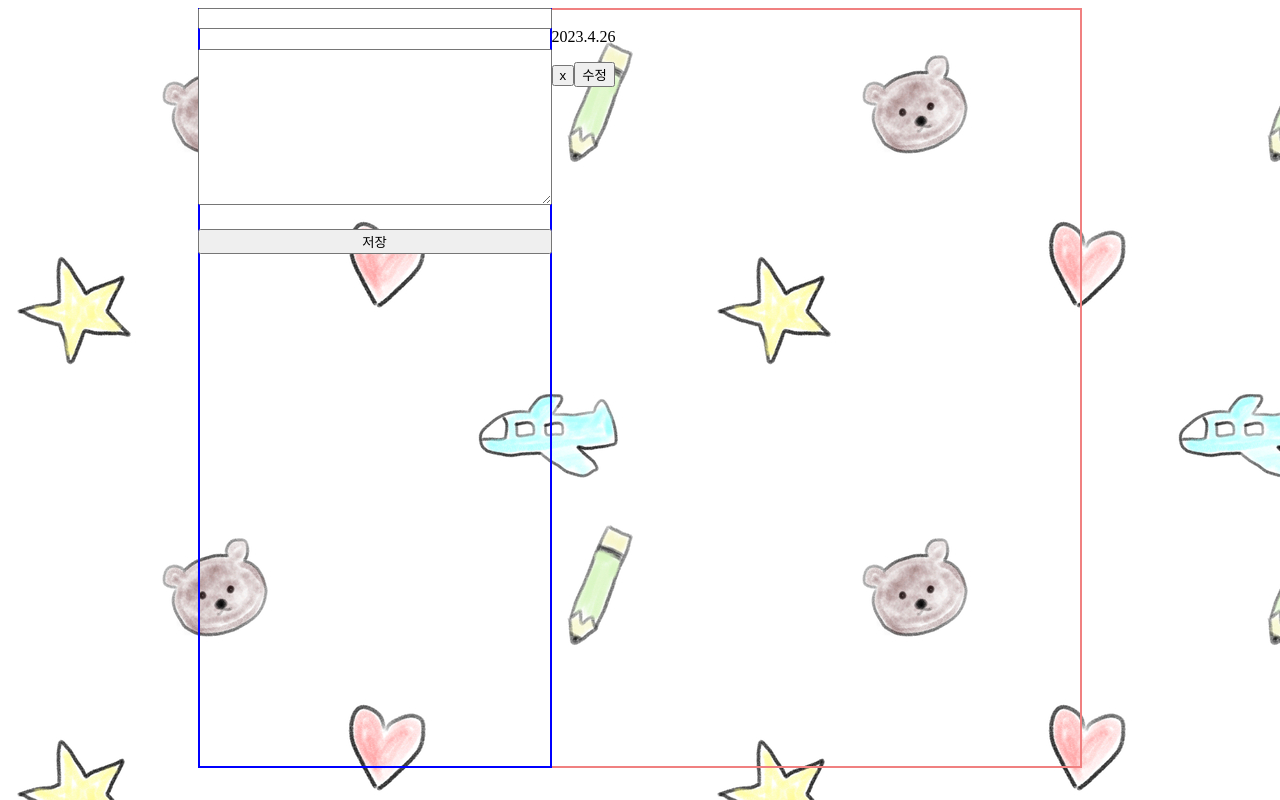
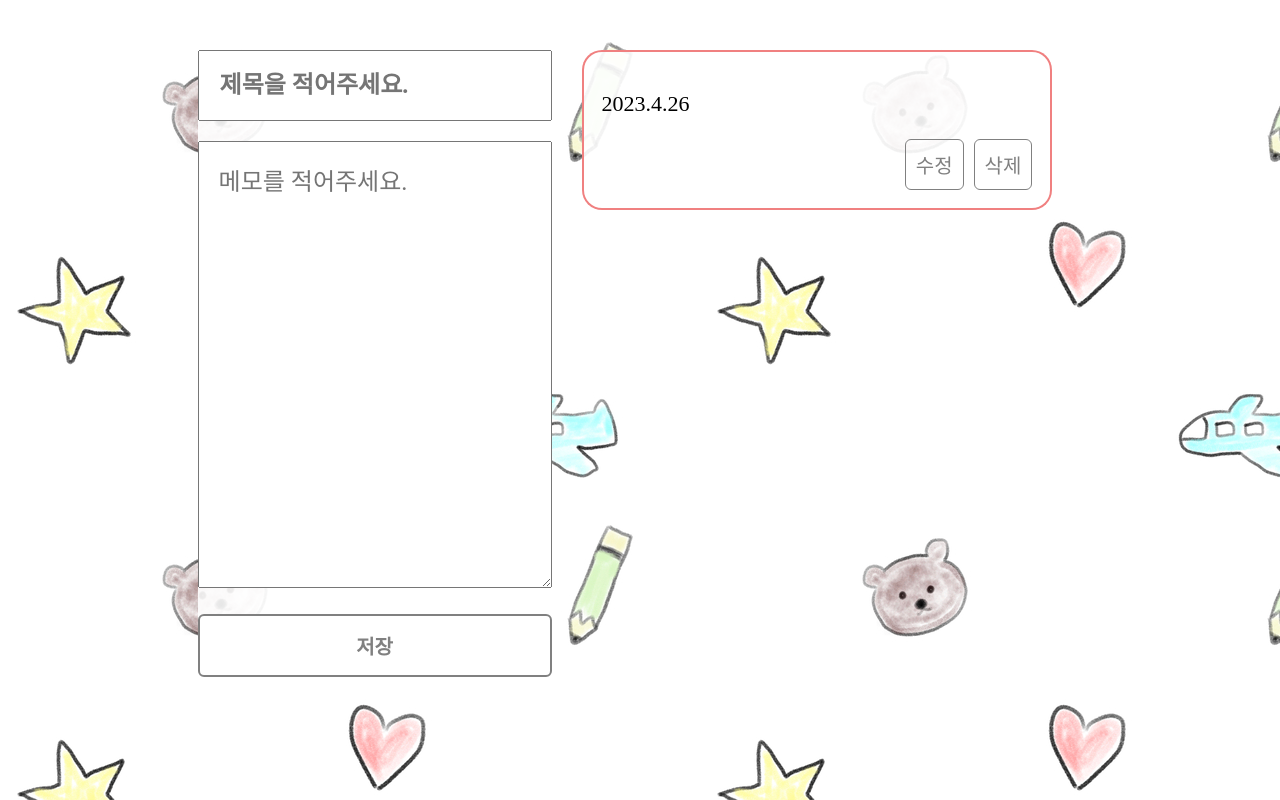
Before and after one commit to JoWonYeong/memo-list, a plain HTML site: page index.html in a window 1280 px wide. Both pictures are taken after a click on the button "저장". Drawn offline with Linux system fonts and the light colour scheme; a web font is replaced by a local one.

Commit message:
css 추가

```diff
--- a/index.html
+++ b/index.html
@@ -7,16 +7,19 @@
   <meta name="viewport" content="width=device-width, initial-scale=1.0">
   <title>메모장</title>
   <link rel="stylesheet" href="style.css">
+
 </head>
 
 <body>
   <main class="main">
     <section class="memo-pad">
-      <input type="text" name="" id="title" class="memo-title" />
+      <div class="memo-box">
+        <input type="text" name="" id="title" placeholder="제목을 적어주세요." class="memo-title" />
 
-      <textarea name="" id="content" cols="30" rows="10" class="memo-content"></textarea>
+        <textarea name="" id="content" cols="30" rows="15" placeholder="메모를 적어주세요." class="memo-content"></textarea>
 
-      <button class="memo-btn">저장</button>
+        <button class="saveBtn">저장</button>
+      </div>
     </section>
 
     <section class="memo-list">
--- a/script.js
+++ b/script.js
@@ -1,5 +1,5 @@
 // localStorage.clear();
-const memoBtn = document.querySelector('.memo-btn');
+const memoBtn = document.querySelector('.saveBtn');
 const main = document.querySelector('.main');
 let memos = JSON.parse(localStorage.getItem('memo'));
 memos = memos ?? [];
@@ -43,26 +43,33 @@ function setMemo() {
   for (let i = memos.length - 1; i >= 0; i--) {
     // article
     let article = document.createElement('article');
+    article.classList.add('list-article');
     article.setAttribute('data-id', memos[i].id);
     // h2 : title
     let title = document.createElement('h2');
+    title.classList.add('list-title');
     title.textContent = memos[i].title;
     // span : date
     let data = document.createElement('span');
     data.textContent = memos[i].date;
     // p : content
     let content = document.createElement('p');
+    content.classList.add('list-content');
     content.textContent = memos[i].content;
-    // button : delteBtn
-    let deleteBtn = document.createElement('button');
-    deleteBtn.classList.add('deleteBtn');
-    deleteBtn.textContent = 'x';
     // button : edit
     let editBtn = document.createElement('button');
     editBtn.classList.add('editBtn');
     editBtn.textContent = '수정';
+    // button : delteBtn
+    let deleteBtn = document.createElement('button');
+    deleteBtn.classList.add('deleteBtn');
+    deleteBtn.textContent = '삭제';
+    // button 2개 감싸는 div
+    let btnWrap = document.createElement('div');
+    btnWrap.classList.add('btnWrap');
+    btnWrap.append(editBtn, deleteBtn);
 
-    article.append(title, data, content, deleteBtn, editBtn);
+    article.append(title, data, content, btnWrap);
     memo_list.append(article);
   }
 
--- a/style.css
+++ b/style.css
@@ -1,33 +1,132 @@
+@font-face {
+  font-family: 'NanumSquareNeo-Variable';
+  src: url('https://cdn.jsdelivr.net/gh/projectnoonnu/noonfonts_11-01@1.0/NanumSquareNeo-Variable.woff2')
+    format('woff2');
+  font-weight: normal;
+  font-style: normal;
+}
 * {
   box-sizing: border-box;
+  font-family: 'NanumSquareNeo-Variable';
 }
 
 body {
   background: url('img/back.jpg') repeat;
 }
 
+button {
+  /* box-shadow: inset 0px 0px 0px 2px lightcoral; */
+  background: none;
+  border: none;
+  padding: 10px;
+  cursor: pointer;
+  color: grey;
+  border: 1px solid grey;
+  border-radius: 6px;
+  font-size: 20px;
+}
+
 .main {
   display: flex;
   margin: auto;
   width: 70%;
-  box-shadow: inset 0px 0px 0px 2px lightcoral;
+  /* box-shadow: inset 0px 0px 0px 2px lightcoral; */
+  margin-top: 20px;
+  font-size: 22px;
 }
 
+/* ========== 메모 패드 (왼쪽) ========== */
 .memo-pad {
-  box-shadow: inset 0px 0px 0px 2px blue;
+  /* box-shadow: inset 0px 0px 0px 2px blue; */
   position: relative;
   width: 40%;
   flex-shrink: 0;
+  padding: 30px 0;
 }
 
-.memo-pad > * {
+.memo-box {
+  background-color: rgb(256, 256, 256, 0.9);
+}
+
+.memo-box > * {
   width: 100%;
   margin-bottom: 20px;
 }
 
+.memo-title {
+  padding: 20px;
+  font-weight: bold;
+  font-size: 24px;
+}
+
+.memo-content {
+  font-size: 24px;
+  padding: 20px;
+}
+
+.saveBtn {
+  border: 2px solid grey;
+  font-weight: bold;
+  padding: 15px;
+  background-color: white;
+}
+
+/* ========== 메모 리스트 (오른쪽) ========== */
 .memo-list {
   width: 60%;
   height: 95vh;
   overflow: scroll;
   overflow-x: hidden;
+  padding: 30px;
 }
+
+.memo-list::-webkit-scrollbar {
+  background-color: transparent;
+  width: 17px;
+}
+
+.memo-list::-webkit-scrollbar-thumb {
+  background-color: lightcoral;
+  background-clip: padding-box;
+  border: 3px solid transparent;
+  border-radius: 50px;
+}
+.list-article {
+  background-color: rgb(256, 256, 256, 0.9);
+  box-shadow: inset 0px 0px 0px 2px lightcoral;
+  border-radius: 20px;
+  margin-bottom: 40px;
+  padding: 20px;
+}
+
+.list-title {
+  font-size: 25px;
+  font-weight: bold;
+}
+.list-content {
+  letter-spacing: 2px;
+}
+
+.btnWrap {
+  text-align: right;
+}
+
+.editBtn {
+  margin-right: 10px;
+}
+
+@media (max-width: 900px) {
+  .main {
+    flex-direction: column;
+    width: 95%;
+  }
+  .memo-pad {
+    padding: 30px;
+    width: 100%;
+  }
+  .memo-list {
+    width: 100%;
+    height: inherit;
+    overflow: auto;
+  }
+}
```
